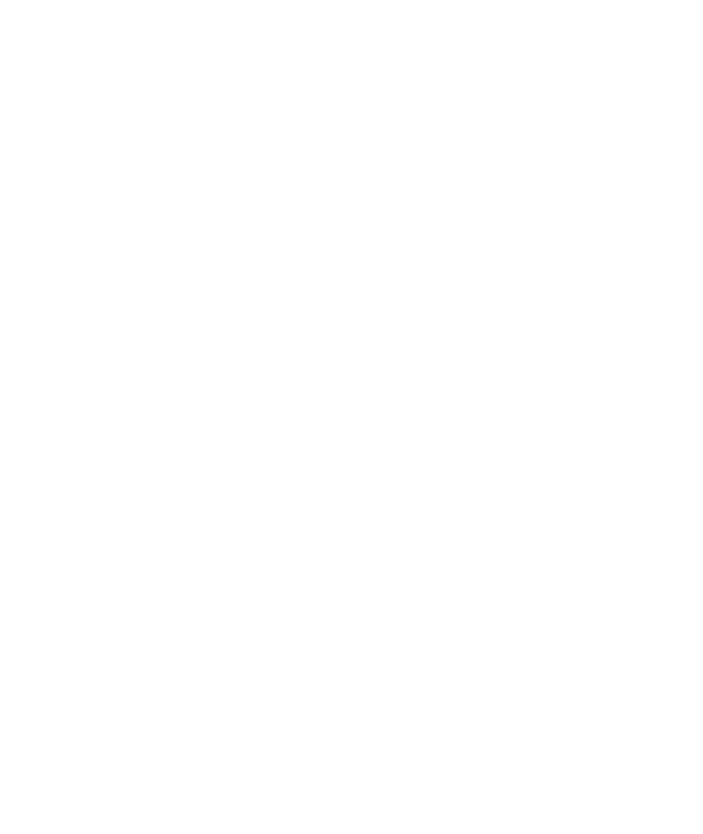
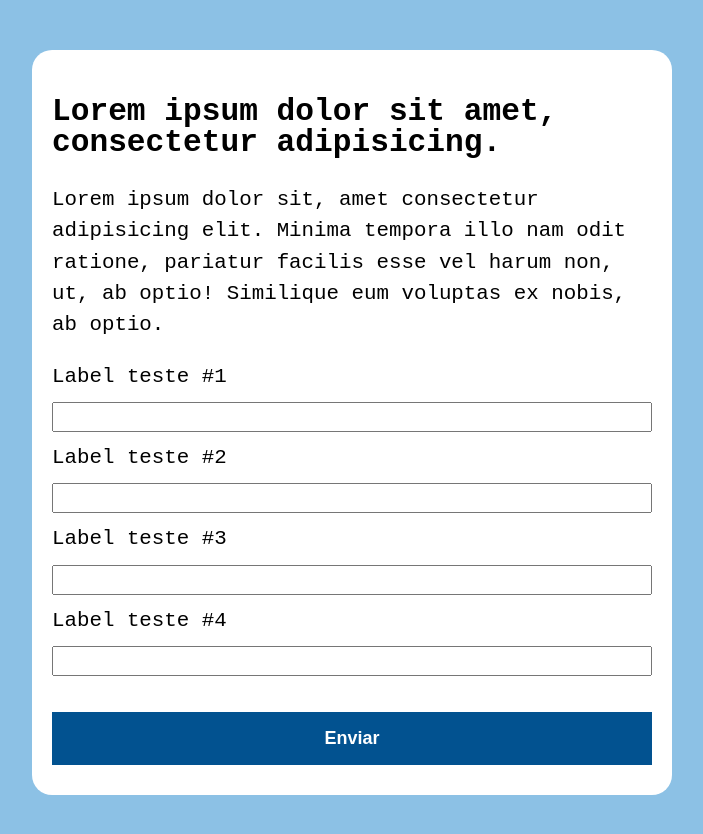
Before and after one commit to vitorquirino/udemy-javascript, a plain HTML site: page aula28/index.html in a window 1280 px wide. Shown: the whole page, without its empty margins (288-991 px from the left). Before the commit the page ends 800 px from the top, so only its background shows below. Drawn offline with Linux system fonts and the light colour scheme.

Commit message:
modelo HTML e CSS para exercícios posteriores

```diff
--- a/aula28/index.html
+++ b/aula28/index.html
@@ -3,9 +3,32 @@
 <head>
     <meta charset="UTF-8">
     <meta name="viewport" content="width=device-width, initial-scale=1.0">
-    <title>Document</title>
+    <link rel="stylesheet" href="./style.css">
+    <title>organização</title>
 </head>
 <body>
 
+    <section class="container">
+        <h1>Lorem ipsum dolor sit amet, consectetur adipisicing.</h1>
+        <p>Lorem ipsum dolor sit, amet consectetur adipisicing elit. Minima tempora illo nam odit ratione, pariatur facilis esse vel harum non, ut, ab optio! Similique eum voluptas ex nobis, ab optio.
+        </p>
+        <form action="">
+            <label for="input-teste-1">Label teste #1</label>
+            <input type="text" id="input-teste-1">
+
+            <label for="input-teste-2">Label teste #2</label>
+            <input type="password" id="input-teste-2">
+
+            <label for="input-teste-3">Label teste #3</label>
+            <input type="email" id="input-teste-3">
+
+            <label for="input-teste-4">Label teste #4</label>
+            <input type="number" id="input-teste-4">
+
+            <button>Enviar</button>
+        </form>
+    </section>
+
+    <script src="script.js"></script>
 </body>
 </html>
--- a/aula28/script.js
+++ b/aula28/script.js
@@ -0,0 +1 @@
+//alert(1);
--- /dev/null
+++ b/aula28/style.css
@@ -0,0 +1,53 @@
+:root{
+    --blue:#0b7cc878;
+    --dark-button:#011b2c;
+}
+
+
+*{
+    box-sizing: border-box;
+    outline: 0;
+}
+
+body{
+    margin: 0px;
+    padding: 0px;
+    background-color: var(--blue);
+    font-size: 1.3em;
+    line-height: 1.5em;
+}
+
+.container{
+    max-width: 640px;
+    margin: 50px auto;
+    background-color: #fff;
+    padding: 20px;
+    font-family: 'Courier New', Courier, monospace;
+    border-radius: 20px;
+}
+
+form input,form label,form button{
+    display: block;
+    width: 100%;
+    margin-bottom: 10px;
+}form input{
+    font-size: 24px;
+    height:30px ;
+    padding: 0 20px;
+}form input:focus{
+    outline:1px solid var(--blue);
+}
+
+button{
+    border: none;
+    background-color: rgb(2, 82, 144);
+    color: white;
+    font-size: 18px;
+    font-weight: bold;
+    padding: 16px;
+    cursor: pointer;
+    margin-top: 2em;
+}
+button:hover{
+    background-color: var(--dark-button);
+}
```
